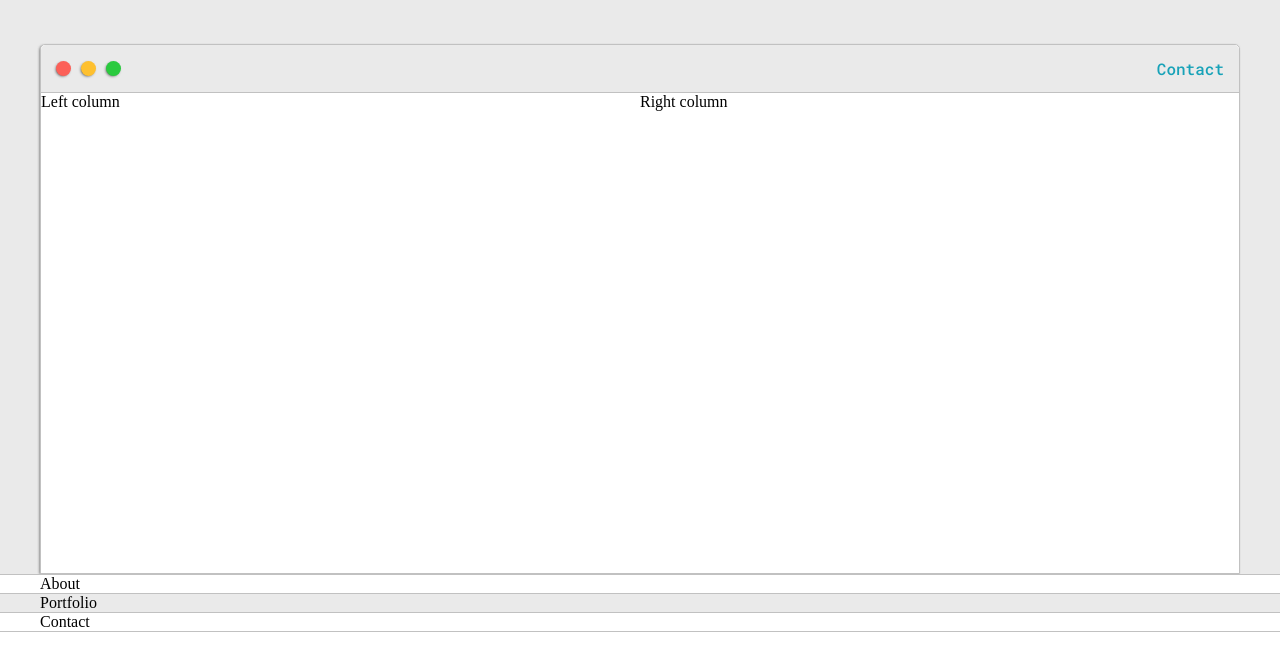
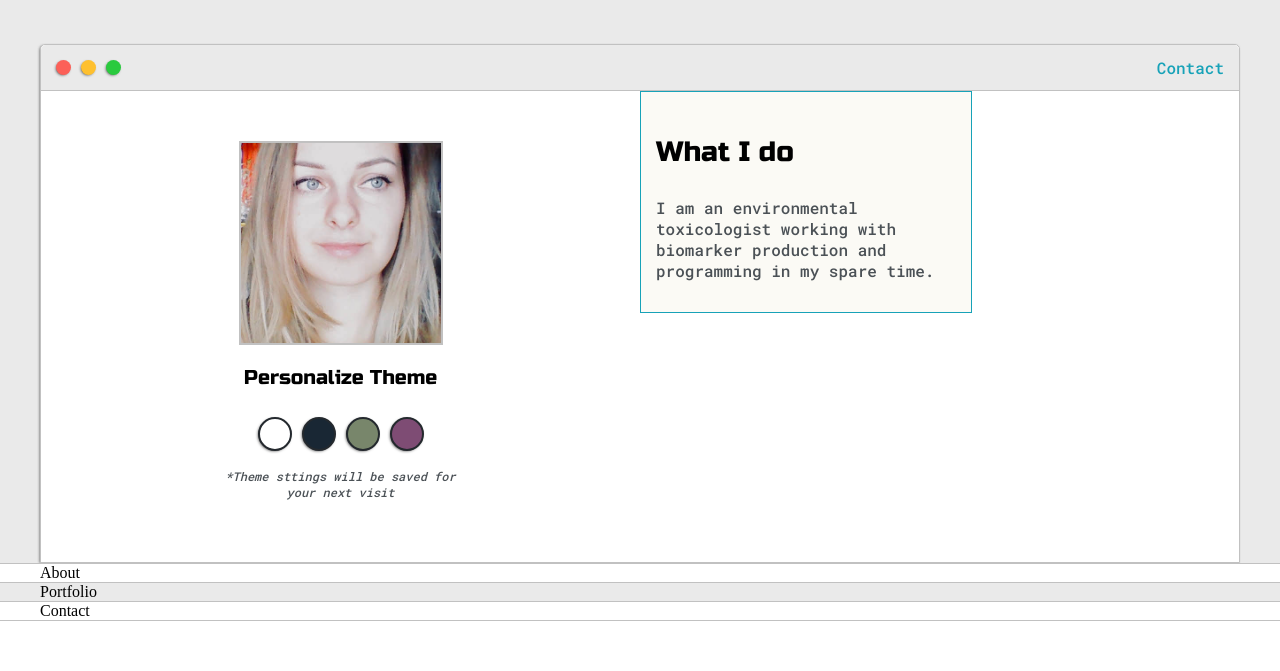
Before and after one commit to EwaBittner/Portfolio-proj.1, a plain HTML site: page mywebsite/index.html in a window 1280 px wide. Shown: the part 117-788 px from the top of the page. Drawn offline with Linux system fonts and the light colour scheme.

Commit message:
Added picture and theme options

```diff
--- a/mywebsite/index.html
+++ b/mywebsite/index.html
@@ -46,10 +46,23 @@
 
           </div>
           <div class="left-column">
-            Left column
+            <img id="profile-pic" src="Images/Ewa .jpg">
+            <h5 style="text-align: center;line-height: 0;">Personalize Theme</h5>
+
+            <div class="theme-options-wrapper">
+              <div id="light-mode" class="theme-dot"></div>
+              <div id="blue-mode" class="theme-dot"></div>
+              <div id="green-mode" class="theme-dot"></div>
+              <div id="purple-mode" class="theme-dot"></div>
+            </div>
+
+            <p id="settings-note">*Theme sttings will be saved for<br>your next visit</p>
           </div>
           <div class="right-column">
-            Right column
+            <div id="preview">
+              <h3>What I do</h3>
+              <p>I am an environmental toxicologist working with biomarker production and programming in my spare time.</p>
+            </div>
           </div>
 
         </div>
--- a/mywebsite/style.css
+++ b/mywebsite/style.css
@@ -6,6 +6,10 @@
 
     --mainText:black;
     --secondaryText:#4b5156;
+
+    --themeDdotBorder:#24292e;
+
+    --previewBg:rgb(251, 249, 243, 0.8)
 }
 
 html, body {
@@ -75,7 +79,6 @@ h6 { font-size: 16px; }
 
     display: grid;
     grid-template-columns: 1fr 1fr;
-    grid-template-rows: 3em 30em;
     grid-template-areas:
         'nav-wrapper nav-wrapper'
         'left-column right-column'
@@ -134,10 +137,76 @@ h6 { font-size: 16px; }
 
 .left-column {
     grid-area: left-column;
+    padding-top: 50px;
+    padding-bottom: 50px;
+}
+
+#profile-pic {
+    display: block;
+    margin: 0 auto;
+
+    height: 200px;
+    width: 200px;
+    object-fit: cover;
+    border: 2px solid var(--borderColor);
+}
+
+.theme-options-wrapper {
+    display: flex;
+    justify-content: center;
+}
+
+.theme-dot {
+    height: 30px;
+    width: 30px;
+    background-color: black;
+    border-radius: 50%;
+
+    margin: 5px;
+    border: 2px solid var(--themeDdotBorder);
+
+    -webkit-box-shadow: -1px 1px 3px -1px rgba(0,0,0,0.75);
+    -moz-box-shadow: -1px 1px 3px -1px rgba(0,0,0,0.75);
+    box-shadow: -1px 1px 3px -1px rgba(0,0,0,0.75);
+
+    cursor: pointer;
+}
+
+.theme-dot:hover {
+    border-width: 5px;
+}
+
+#light-mode {
+    background-color: #fff;
+}
+
+#blue-mode {
+    background-color: #192734;
+}
+
+#green-mode {
+    background-color: #78866b;
+}
+
+#purple-mode {
+    background-color: #7E4C74;
+}
+
+#settings-note {
+    font-size: 12px;
+    font-style: italic;
+    text-align: center;
 }
 
 .right-column {
     grid-area: right-column;
+}
+
+#preview {
+    width: 300px;
+    border: 1.5px solid #17a2b8;
+    background-color: var(--previewBg);
+    padding: 15px;
 }
 
 @media screen and (max-width: 1200px) {
```
Also changed, not shown: mywebsite/Images/Ewa .jpg (added).
